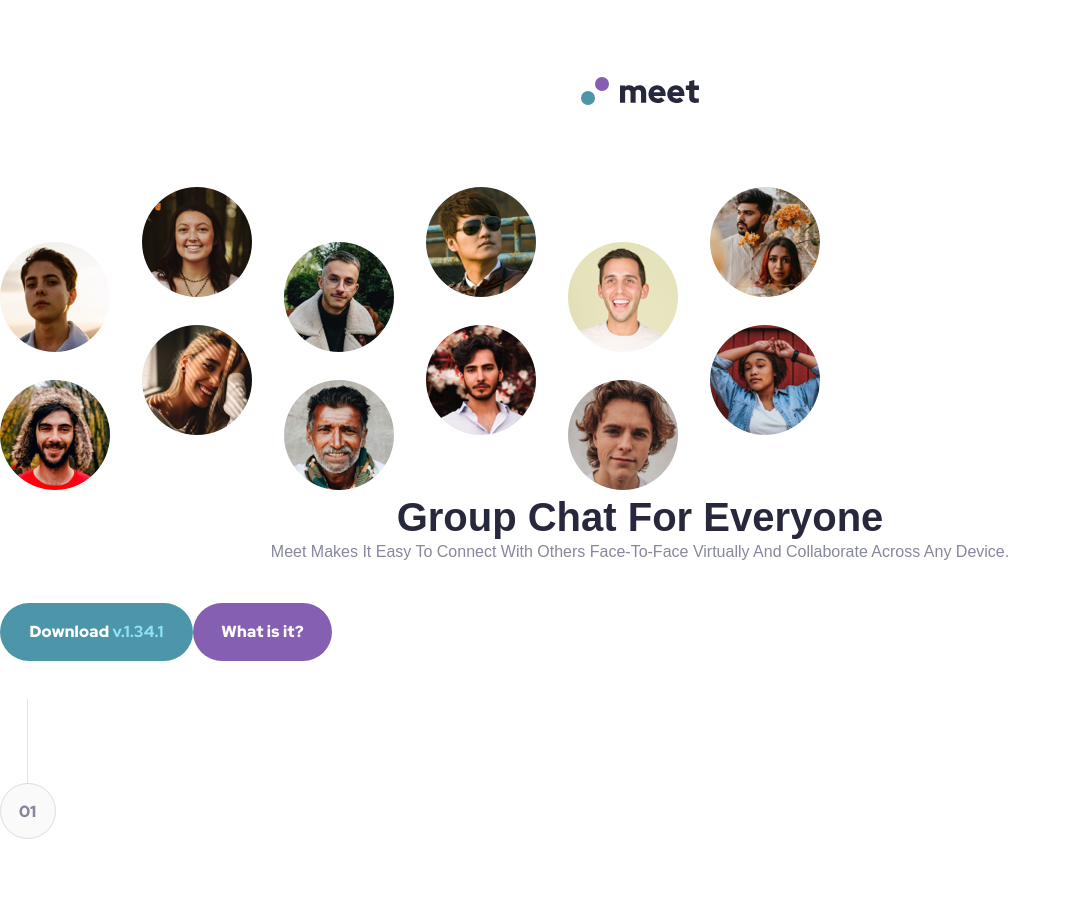
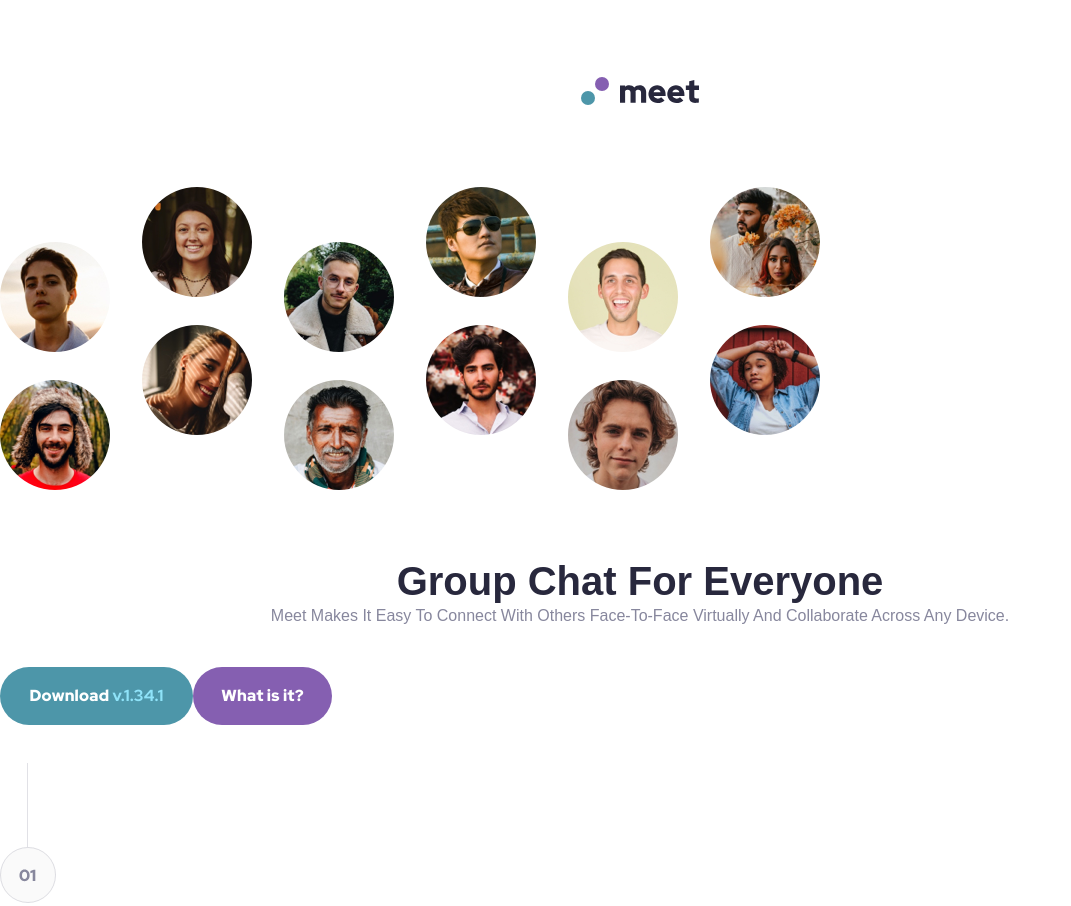
Before and after one commit to PiriyaLapa/meet-landing-page, a React (Create React App) app: page / in a window 1280 px wide. Shown: the top 906 px of the page, without its empty margins (0-1071 px from the left). Built offline with nearby package versions, Linux system fonts and the light colour scheme.

Commit message:
update and try to deploy

```diff
--- a/src/styles/styles.ts
+++ b/src/styles/styles.ts
@@ -69,7 +69,7 @@ export const StyledBtnDownload = styled.button<BtnDownloadProps>`
   @media screen and (max-width: 767px) {
     grid-area: C;
     display: block;
-    margin: 2% auto;
+    margin: 5% auto;
   }
 
   // Tablet
@@ -202,12 +202,9 @@ export const StyledImg = styled.img`
 
 // Card component
 export const StyledCardHeader = styled.div`
+  padding-top: 5%;
   @media screen and (max-width: 767px) {
-    grid-template-areas:
-      "A"
-      "B"
-      "C"
-      "D";
+    //
   }
 
   // Tablet
@@ -272,6 +269,7 @@ export const ContentHeader = styled(TitleHeader)`
 
   @media screen and (max-width: 767px) {
     grid-area: B;
+    padding: 8% 7%;
   }
 
   // Tablet
```
